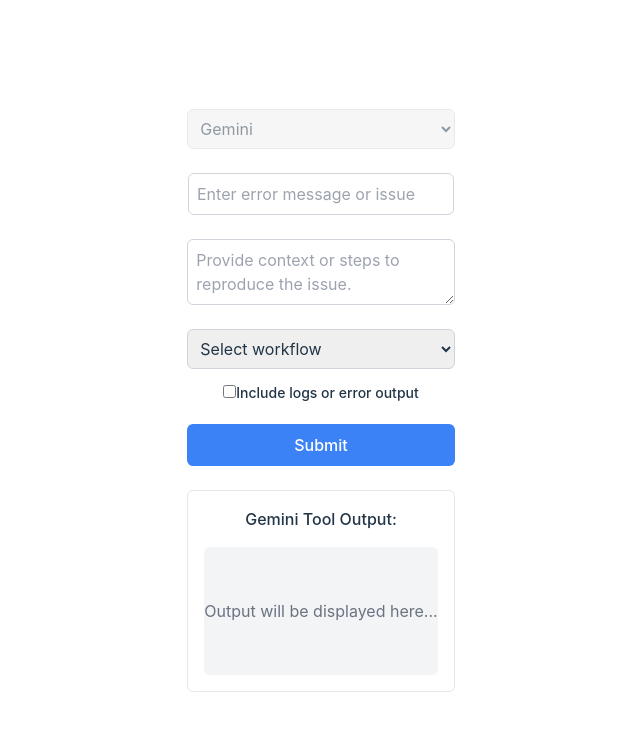
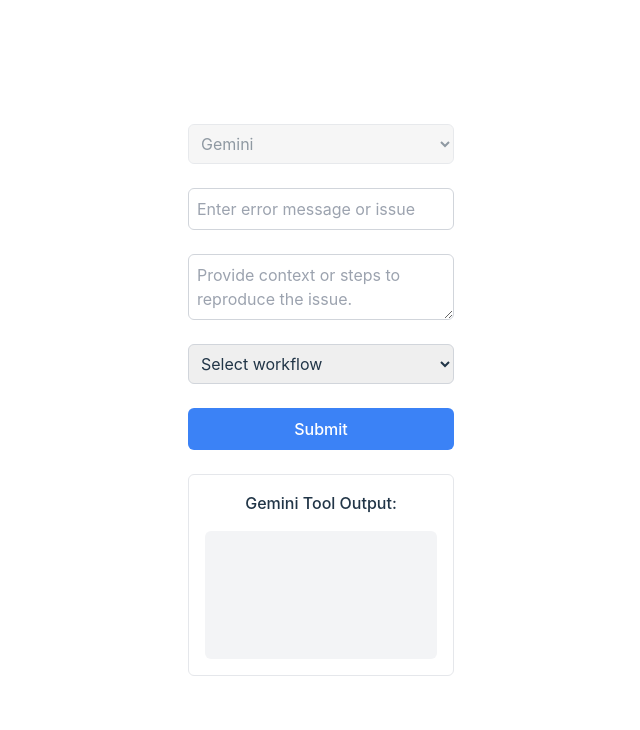
Before and after one commit to kjarj54/GeminiFlow-ChromeExtension, a React (Vite) app in the folder geminiflow/: page / in a window 1280 px wide. Shown: the top 730 px of the page, without its empty margins (319-959 px from the left). Built offline with nearby package versions, Linux system fonts and the light colour scheme.

Commit message:
[UPDATE] funtional

```diff
--- a/geminiflow/package.json
+++ b/geminiflow/package.json
@@ -17,6 +17,7 @@
   },
   "devDependencies": {
     "@types/chrome": "^0.0.266",
+    "@types/node": "^20.12.7",
     "@types/react": "^18.2.66",
     "@types/react-dom": "^18.2.22",
     "@typescript-eslint/eslint-plugin": "^7.2.0",
--- a/geminiflow/src/components/Display.tsx
+++ b/geminiflow/src/components/Display.tsx
@@ -2,6 +2,7 @@
 import Button from "./Button";
 import ComponentInput from "./ComponentInput";
 import SelectInput from "./SelectInput";
+import promptsData from "./estructurepromps.json";
 import WorkflowSelect from "./WorkflowSelect";
 
 export default function Component() {
@@ -9,10 +10,16 @@
   const [context, setContext] = useState("");
   const [workflow, setWorkflow] = useState("");
   const [typeia, seTypeia] = useState("");
-  const [includeLogs, setIncludeLogs] = useState(false);
+  const [showWarning, setShowWarning] = useState(false);
+
 
   const handleSubmit = async () => {
     const tabs = await chrome.tabs.query({});
+
+    if (workflow !== "tool" && workflow !== "reflection") {
+      setShowWarning(true);
+      return;
+    }
 
     const geminiTab = tabs.find(
       (tab) => tab.url && tab.url.includes("https://gemini.google.com/app")
@@ -22,7 +29,7 @@
       const tabId = geminiTab.id;
       if (typeof tabId === "number") {
         await chrome.tabs.update(tabId, { active: true });
-        geminiScript(tabId);
+        geminiScript(tabId, modifyPrompt(workflow, errorMessage, context));
       }
     } else {
       const newTab = await chrome.tabs.create({
@@ -33,14 +40,46 @@
       chrome.tabs.onUpdated.addListener(function listener(tabId, changeInfo) {
         if (tabId === newTab.id && changeInfo.status === "complete") {
           chrome.tabs.onUpdated.removeListener(listener);
-          geminiScript(newTab.id || 0);
+          geminiScript(
+            newTab.id,
+            modifyPrompt(workflow, errorMessage, context)
+          );
           chrome.tabs.update(newTab.id, { active: true });
         }
       });
     }
   };
 
-  const geminiScript = async (tabId: number) => {
+  const modifyPrompt = (
+    workflow: string,
+    errorMessage: string,
+    context: string
+  ) => {
+    const selectedWorkflow = promptsData.workflows.find(
+      (w) => w.name === workflow
+    );
+    console.log(promptsData.workflows);
+    console.log(selectedWorkflow);
+
+    if (selectedWorkflow) {
+      const task = selectedWorkflow.tasks[0];
+
+      let modifiedPrompt = task.promp.replace("{code}", errorMessage);
+
+      if (context.trim() !== "") {
+        modifiedPrompt = modifiedPrompt.replace(
+          "{context}",
+          context + "here you have more information"
+        );
+      } else {
+        modifiedPrompt = modifiedPrompt.replace("{context}", "");
+      }
+      return modifiedPrompt;
+    }
+    return "Workflow no encontrado";
+  };
+
+  const geminiScript = async (tabId: number, promptText: string) => {
     chrome.scripting.executeScript({
       target: { tabId: tabId },
       func: (msg) => {
@@ -49,7 +88,7 @@
           paragraph.textContent = msg;
         }
       },
-      args: [errorMessage],
+      args: [promptText],
     });
 
     chrome.scripting.executeScript({
@@ -85,20 +124,28 @@
           onChange={(e) => setContext(e.target.value)}
         />
         <div className="flex flex-col gap-4">
-          <WorkflowSelect
-            value={workflow}
-            onChange={setWorkflow}
-            includeLogs={includeLogs}
-            onIncludeLogsChange={setIncludeLogs}
-          />
+          <WorkflowSelect value={workflow} onChange={setWorkflow} />
         </div>
         <Button onClick={handleSubmit} text="Submit" />
+        {showWarning && (
+          <div className="fixed top-0 left-0 right-0 bottom-0 flex items-center justify-center bg-black bg-opacity-50 z-50">
+            <div className="bg-white p-4 rounded-md shadow-lg">
+              <p className="text-red-500">
+                Workflow must be "tool" or "reflection".
+              </p>
+              <button
+                className="mt-4 bg-blue-500 hover:bg-blue-600 text-white px-4 py-2 rounded-md"
+                onClick={() => setShowWarning(false)}
+              >
+                OK
+              </button>
+            </div>
+          </div>
+        )}
         <div className="border rounded-md p-4">
           <p className="font-medium">Gemini Tool Output:</p>
           <div className="mt-4 bg-gray-100 h-32 rounded-md flex items-center justify-center">
-            <span className="text-gray-500">
-              Output will be displayed here...
-            </span>
+            <span className="text-gray-500">{}</span>
           </div>
         </div>
       </div>
--- a/geminiflow/src/components/WorkflowSelect.tsx
+++ b/geminiflow/src/components/WorkflowSelect.tsx
@@ -1,15 +1,13 @@
 interface WorkflowSelectProps {
   value: string;
   onChange: (value: string) => void;
-  includeLogs: boolean;
-  onIncludeLogsChange: (checked: boolean) => void;
+
 }
 
 const WorkflowSelect: React.FC<WorkflowSelectProps> = ({
   value,
   onChange,
-  includeLogs,
-  onIncludeLogsChange,
+
 }) => {
   return (
     <>
@@ -22,18 +20,7 @@
         <option value="reflection">Reflection</option>
         <option value="tool">Tool Use</option>
       </select>
-      <label
-        className="text-sm font-medium leading-none"
-        htmlFor="include-logs"
-      >
-        <input
-          id="include-logs"
-          type="checkbox"
-          checked={includeLogs}
-          onChange={(e) => onIncludeLogsChange(e.target.checked)}
-        />
-        Include logs or error output
-      </label>
+
     </>
   );
 };
--- /dev/null
+++ b/geminiflow/src/components/estructurepromps.json
@@ -0,0 +1,20 @@
+{
+    "workflows":[
+        {
+            "name":"reflection",
+            "tasks":[
+                {
+                    "promp":"You're a senior programer and you'll analize this {code} and propose impprovements, focuse on readability and performance.It examines the causes of this error and presents effective solutions. {context} "
+                }
+            ]
+        },
+        {
+            "name":"tool",
+            "tasks":[
+                {
+                    "promp":"You're a senior programer and you'll analize this {code} and propose impprovements searching in links and documentation, and give me links of interest on the subject or similar topics. It examines the causes of this error and presents effective solutions. {context} "
+                }
+            ]
+        }
+    ]
+}
```
Also changed, not shown: geminiflow/public/estructurpromps.json (deleted, +0 -20 lines), 1 other file (tests, documents, lock files or other folders).
